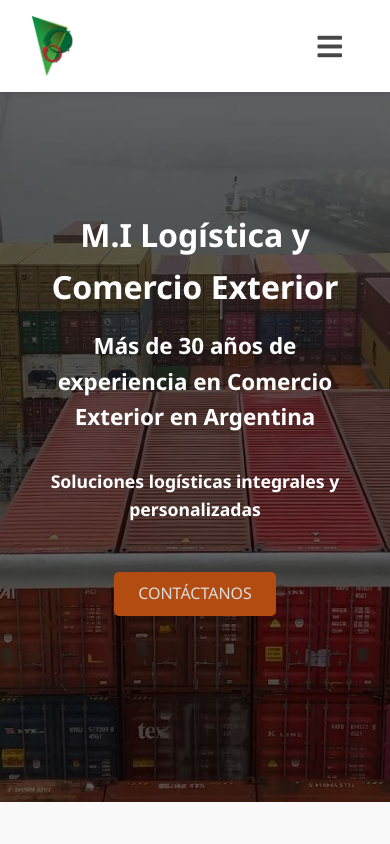
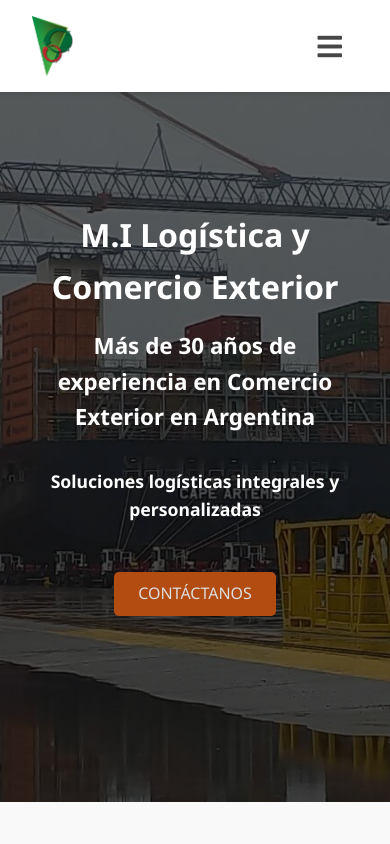
Before and after one commit to franuncal/LANDING-MICOMEX, a React (Vite) app: page / in a window 390 px wide. Shown: the top 844 px of the page. Built offline with nearby package versions, Linux system fonts and the light colour scheme.

Commit message:
mejorando responsive

```diff
--- a/src/components/Adicionales/Adicionales.css
+++ b/src/components/Adicionales/Adicionales.css
@@ -122,7 +122,8 @@
 /* Responsivo: 3 columnas en pantallas grandes */
 @media (max-width: 1024px) {
   .servicios-grid {
-    grid-template-columns: repeat(3, 1fr); /* 2 columnas en tablets */
+    grid-template-columns: repeat(2, 1fr); /* 2 columnas en tablets */
+    gap: 20px;
   }
 }
 
--- a/src/components/Banner/Banner.css
+++ b/src/components/Banner/Banner.css
@@ -97,6 +97,10 @@
     padding: 4rem 1rem;
   }
 
+  .video-background {
+    display: none; /* Ocultar el video */
+  }
+
   .banner-text {
     text-align: center;
   }
@@ -128,6 +132,10 @@
     text-align: center;
   }
 
+  .video-background {
+    display: none; /* Ocultar el video */
+  }
+
   .cta-container {
     display: flex;
     justify-content: center;
--- a/src/components/Banner/Banner.jsx
+++ b/src/components/Banner/Banner.jsx
@@ -1,37 +1,3 @@
-// import "./Banner.css";
-// import videoSrc from "../../assets/videos/videoBanner.mp4";
-
-// const Banner = () => {
-//   return (
-//     <section className="banner" id="banner">
-//       {/* Contenedor de texto centrado */}
-//       <div className="banner-content">
-//         <div className="banner-text">
-//           <h1>M.I Logística y Comercio Exterior</h1>
-//           <h2>
-//             Más de 30 años de experiencia en Comercio Exterior en Argentina
-//           </h2>
-//           <h3>Soluciones logísticas integrales y personalizadas</h3>
-//           <div className="cta-container">
-//             <a href="#contacto" className="cta-button">
-//               Contáctanos
-//             </a>
-//           </div>
-//         </div>
-//       </div>
-
-//       {/* El video se manejará a través de CSS como fondo */}
-//       <video className="video-background" autoPlay loop muted>
-//         <source src={videoSrc} type="video/mp4" />
-//         Tu navegador no soporta la etiqueta de video.
-//       </video>
-//     </section>
-//   );
-// };
-// import img1 from "../../assets/img-empresa/img4.jpeg";
-// import img2 from "../../assets/img-empresa/img5.jpeg";
-// export default Banner;
-
 import { useEffect, useState } from "react";
 import "./Banner.css";
 import videoSrc from "../../assets/videos/videoBanner.mp4";
@@ -39,37 +5,53 @@ import img1 from "../../assets/img-empresa/img4.jpeg";
 import img2 from "../../assets/img-empresa/img5.jpeg";
 
 const Banner = () => {
-  const [currentIndex, setCurrentIndex] = useState(0); // Comienza en la primera imagen
-  const [isTransitioning, setIsTransitioning] = useState(false); // Estado para manejar la transición
-  const images = [img1, img2]; // Arreglo de imágenes
+  const [currentIndex, setCurrentIndex] = useState(1); // Comenzamos con las imágenes
+  const [isMobile, setIsMobile] = useState(false); // Estado para saber si es móvil
+  const images = [img1, img2];
+
+  // Verificar el tamaño de la pantalla para determinar si es móvil
+  useEffect(() => {
+    const handleResize = () => {
+      setIsMobile(window.innerWidth <= 768); // Definir como móvil si el ancho es <= 768px
+    };
+
+    handleResize(); // Verificar al cargar la página
+    window.addEventListener("resize", handleResize); // Actualizar en caso de cambio de tamaño
+
+    return () => window.removeEventListener("resize", handleResize); // Limpiar el listener
+  }, []);
 
   useEffect(() => {
-    const interval = setInterval(
-      () => {
-        setIsTransitioning(true); // Inicia la transición cuando cambia la imagen
-        setCurrentIndex((prevIndex) => {
-          if (prevIndex === images.length - 1) {
-            return images.length; // Después de la última imagen, mostramos el video
-          } else if (prevIndex === images.length) {
-            return 0; // Después del video, volvemos a las imágenes
-          }
-          return prevIndex + 1; // Siguiente imagen
-        });
-      },
-      currentIndex === images.length ? 16000 : 5000
-    ); // Si el índice es el del video, dura más
+    if (!isMobile) {
+      // Si no es móvil, solo cambiamos entre las imágenes primero y luego el video
+      const interval = setInterval(
+        () => {
+          setCurrentIndex((prevIndex) => (prevIndex + 1) % (images.length + 1)); // Se debe sumar 1 por el video
+        },
+        currentIndex === 0 ? 14000 : 5000
+      ); // El video tiene un tiempo mayor
 
-    return () => clearInterval(interval); // Limpiar el intervalo cuando se desmonte el componente
-  }, [currentIndex, images.length]);
+      return () => clearInterval(interval);
+    } else {
+      // En pantallas móviles, las imágenes cambian cada 5 segundos
+      const interval = setInterval(() => {
+        setCurrentIndex((prevIndex) => (prevIndex + 1) % images.length);
+      }, 5000);
 
-  // Esto asegurará que se detenga la transición después de un cierto tiempo
+      return () => clearInterval(interval);
+    }
+  }, [currentIndex, images.length, isMobile]);
+
+  // Manejamos un pequeño retraso antes de mostrar el video después de las imágenes
   useEffect(() => {
-    if (isTransitioning) {
-      setTimeout(() => {
-        setIsTransitioning(false); // Termina la transición después de 1 segundo (tiempo de la transición)
-      }, 1000); // Debe coincidir con la duración de la transición en el CSS
+    if (!isMobile) {
+      const timer = setTimeout(() => {
+        setCurrentIndex(0); // Cambiar al video después de 10 segundos (se muestran las 2 imágenes antes)
+      }, 10000); // 10 segundos para que se vean las imágenes primero
+
+      return () => clearTimeout(timer);
     }
-  }, [isTransitioning]);
+  }, [isMobile]);
 
   return (
     <section className="banner" id="banner">
@@ -89,30 +71,22 @@ const Banner = () => {
       </div>
 
       <div className="carousel">
-        {currentIndex === 0 && (
-          <img
-            className={`carousel-image ${isTransitioning ? "" : "active"}`}
-            src={images[0]}
-            alt="Imagen 1"
-          />
-        )}
-        {currentIndex === 1 && (
-          <img
-            className={`carousel-image ${isTransitioning ? "" : "active"}`}
-            src={images[1]}
-            alt="Imagen 2"
-          />
-        )}
-        {currentIndex === images.length && (
-          <video
-            className={`video-background ${isTransitioning ? "" : "active"}`}
-            autoPlay
-            loop
-            muted
-          >
+        {isMobile ? (
+          // En pantallas móviles, mostramos ambas imágenes
+          <>
+            <img className="carousel-image" src={images[0]} alt="Imagen 1" />
+            <img className="carousel-image" src={images[1]} alt="Imagen 2" />
+          </>
+        ) : currentIndex === 0 ? (
+          // Video solo en pantallas grandes, luego de que se muestren las imágenes
+          <video className="video-background" autoPlay loop muted>
             <source src={videoSrc} type="video/mp4" />
             Tu navegador no soporta la etiqueta de video.
           </video>
+        ) : currentIndex === 1 ? (
+          <img className="carousel-image" src={images[0]} alt="Imagen 1" />
+        ) : (
+          <img className="carousel-image" src={images[1]} alt="Imagen 2" />
         )}
       </div>
     </section>
--- a/src/components/Contacto/Contact.css
+++ b/src/components/Contacto/Contact.css
@@ -7,10 +7,9 @@
 
 .contact-title {
   text-align: center;
-  font-size: 1.8rem;
+  font-size: 2.5rem;
   font-weight: bold;
   margin-bottom: 3rem;
-  color: #333;
 }
 
 .contact-container {
--- a/src/components/Contacto/Contact.jsx
+++ b/src/components/Contacto/Contact.jsx
@@ -33,10 +33,10 @@ const Contact = () => {
 
   return (
     <section className="contact-section" id="contacto">
-      <h2 className="contact-title"></h2>
+      <h2 className="contact-title">Contáctanos</h2>
       <div className="contact-container">
         <div className="contact-info">
-          <h2>Contáctanos</h2>
+          {/* <h2>Contáctanos</h2> */}
           <ul>
             <li>
               <a
--- a/src/components/EmpresasQueConfian/EmpresasQueConfian.jsx
+++ b/src/components/EmpresasQueConfian/EmpresasQueConfian.jsx
@@ -28,7 +28,7 @@ const EmpresasQueConfian = () => {
 
   return (
     <section className="brand-section">
-      <h2 className="brand-title">Empresas que nos eligen</h2>
+      <h2 className="brand-title">Empresas Que Nos Eligen</h2>
       <div className="brand-grid">
         {logos.map((logo, index) => (
           <div className="brand-item" key={index}>
--- a/src/components/Navbar/Navbar.jsx
+++ b/src/components/Navbar/Navbar.jsx
@@ -33,7 +33,7 @@ const Navbar = () => {
         <ul className="nav-list">
           <li>
             <a href="#nosotros" onClick={() => setMenuOpen(false)}>
-              Quiénes somos
+              Nosotros
             </a>
           </li>
           <li>
--- a/src/components/Nosotros/Nosotros.jsx
+++ b/src/components/Nosotros/Nosotros.jsx
@@ -20,7 +20,7 @@ const Nosotros = () => {
             </p>
           </div>
           <div className="text-block" data-aos="fade-up" data-aos-delay="200">
-            <h2>Ganá con nuestra experiencia</h2>
+            <h2>Ganá Con Nuestra Experiencia</h2>
             <p>
               Como equipo de trabajo aprovechamos nuestras sinergias recurriendo
               a un conocimiento profundo de los mercados locales y una vasta
--- a/src/components/Ventajas/Ventajas.jsx
+++ b/src/components/Ventajas/Ventajas.jsx
@@ -13,7 +13,7 @@ const Ventajas = () => {
       <div className="ventajas-card">
         <div className="card-v">
           <div className="card-content-ventajas">
-            <h3>Ventajas</h3>
+            <h3>Ventajas de Nuestra Experiencia</h3>
             <p className="ventaja-description">
               Con más de 30 años de experiencia, ofrecemos seguridad, alcance
               global, disponibilidad 24/7, puntualidad y total visibilidad en
```
Also changed, not shown: src/components/Ventajas/Ventajas.css (+10 -2 lines).
